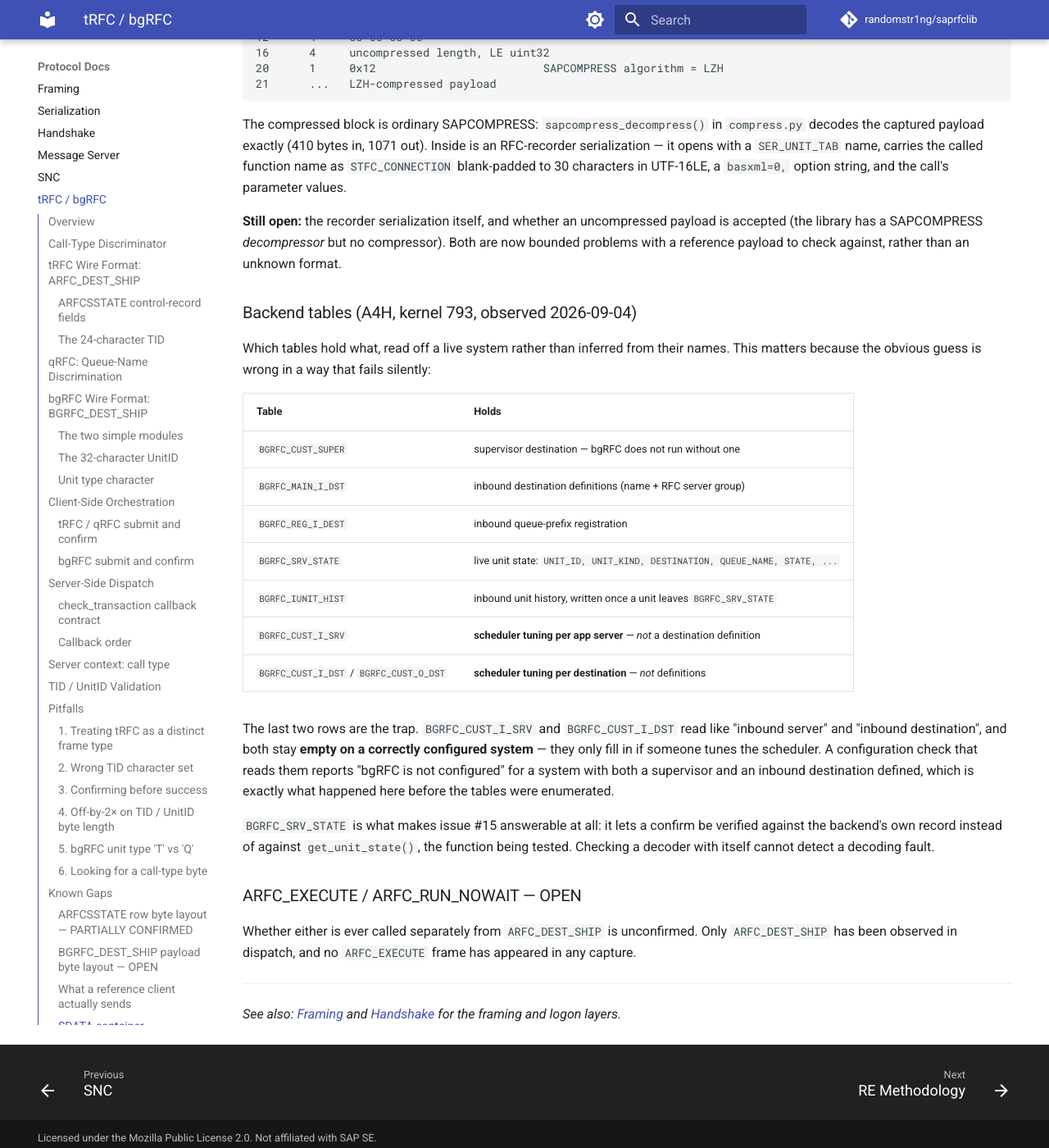
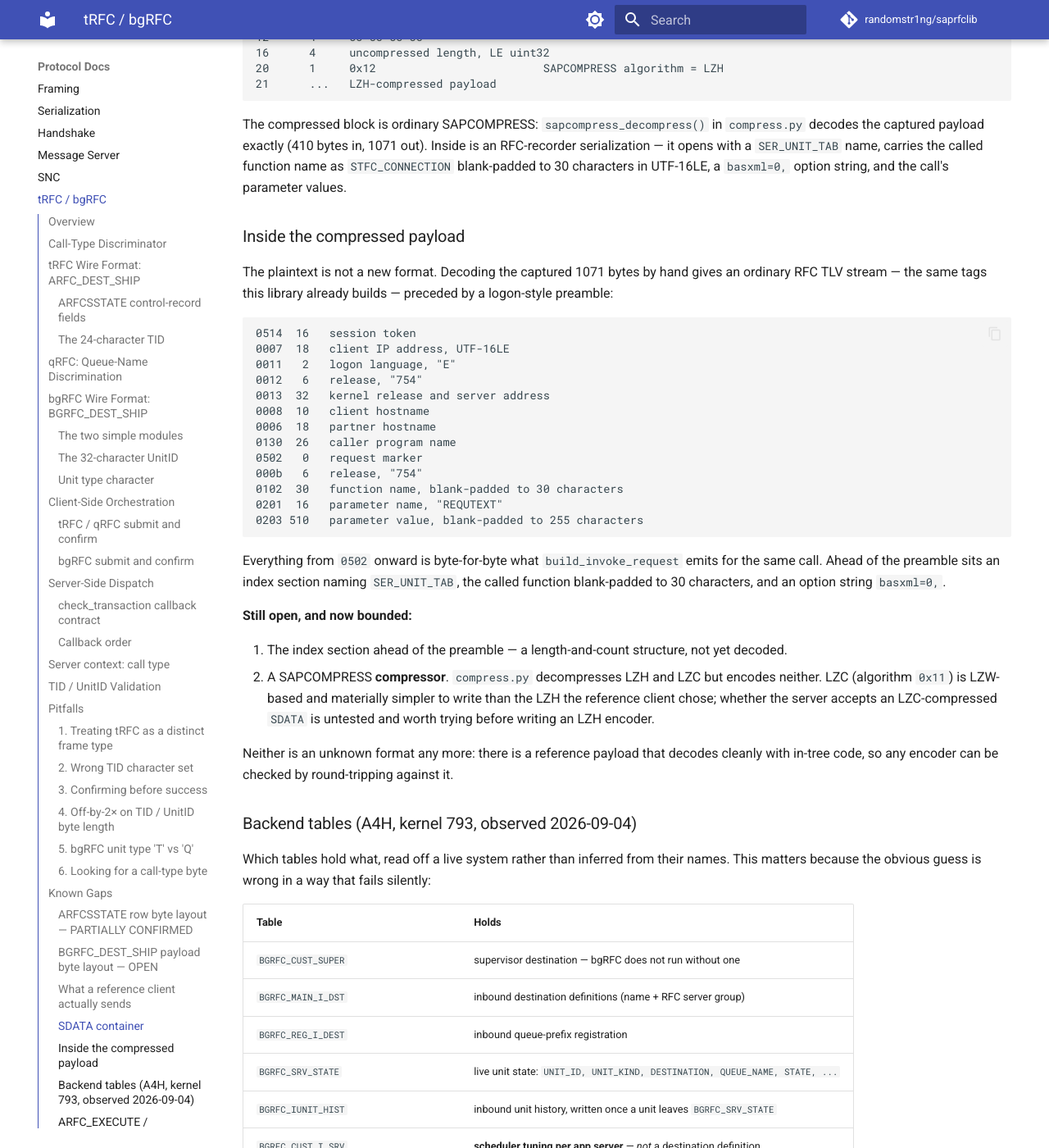
Before and after one commit to randomstr1ng/saprfclib, an MkDocs documentation site: the page built from docs/protocol/trfc.md, in a window 1280 px wide and 1400 px high, scrolled down 10589 px. Shown: the whole window at 82% size. Built offline with MkDocs 1.6.1 and Material for MkDocs 9.7.7, drawn with Linux system fonts in a browser that asks for light colours; comment, search, counter and statistics services are not loaded.

Commit message:
docs: the bgRFC payload is an ordinary invoke TLV stream, compressed (#15)
Decoding the captured SDATA plaintext settles what the container holds, and it is
not a new serialization. From the request marker onward it is byte-for-byte what
build_invoke_request already emits: 0502, 000b release, 0102 function name padded
to 30 characters, 0201 parameter name, 0203 value padded to 255. Ahead of that
sits a logon-style preamble -- 0514 session token, 0007 client IP, 0011 language,
0012/0013 release, 0008 and 0006 hostnames, 0130 caller program -- and ahead of
that an index section naming SER_UNIT_TAB and the called function.

That changes the size of what is left. The submit does not need a payload
serializer written from nothing; it needs the index section decoded and a
SAPCOMPRESS compressor, since compress.py decodes LZH and LZC but encodes
neither. LZC is LZW-based and much simpler to write than the LZH the reference
client chose, and whether the server accepts an LZC-compressed SDATA is untested
-- worth answering before writing an LZH encoder.

Both remaining pieces can be checked against the captured payload, which decodes
exactly with in-tree code (410 bytes to 1071). Recorded so the next attempt
starts from the format rather than from guesses about it.

```diff
--- a/docs/protocol/trfc.md
+++ b/docs/protocol/trfc.md
@@ -416,9 +416,40 @@ serialization — it opens with a `SER_UNIT_TAB` name, carries the called functi
 `STFC_CONNECTION` blank-padded to 30 characters in UTF-16LE, a `basxml=0,` option string,
 and the call's parameter values.
 
-**Still open:** the recorder serialization itself, and whether an uncompressed payload is
-accepted (the library has a SAPCOMPRESS *decompressor* but no compressor). Both are now
-bounded problems with a reference payload to check against, rather than an unknown format.
+### Inside the compressed payload
+
+The plaintext is not a new format. Decoding the captured 1071 bytes by hand gives an
+ordinary RFC TLV stream — the same tags this library already builds — preceded by a
+logon-style preamble:
+
+    0514  16   session token
+    0007  18   client IP address, UTF-16LE
+    0011   2   logon language, "E"
+    0012   6   release, "754"
+    0013  32   kernel release and server address
+    0008  10   client hostname
+    0006  18   partner hostname
+    0130  26   caller program name
+    0502   0   request marker
+    000b   6   release, "754"
+    0102  30   function name, blank-padded to 30 characters
+    0201  16   parameter name, "REQUTEXT"
+    0203 510   parameter value, blank-padded to 255 characters
+
+Everything from `0502` onward is byte-for-byte what `build_invoke_request` emits for the
+same call. Ahead of the preamble sits an index section naming `SER_UNIT_TAB`, the called
+function blank-padded to 30 characters, and an option string `basxml=0,`.
+
+**Still open, and now bounded:**
+
+1. The index section ahead of the preamble — a length-and-count structure, not yet decoded.
+2. A SAPCOMPRESS **compressor**. `compress.py` decompresses LZH and LZC but encodes
+   neither. LZC (algorithm `0x11`) is LZW-based and materially simpler to write than the
+   LZH the reference client chose; whether the server accepts an LZC-compressed `SDATA`
+   is untested and worth trying before writing an LZH encoder.
+
+Neither is an unknown format any more: there is a reference payload that decodes cleanly
+with in-tree code, so any encoder can be checked by round-tripping against it.
 
 ### Backend tables (A4H, kernel 793, observed 2026-09-04)
 
```
